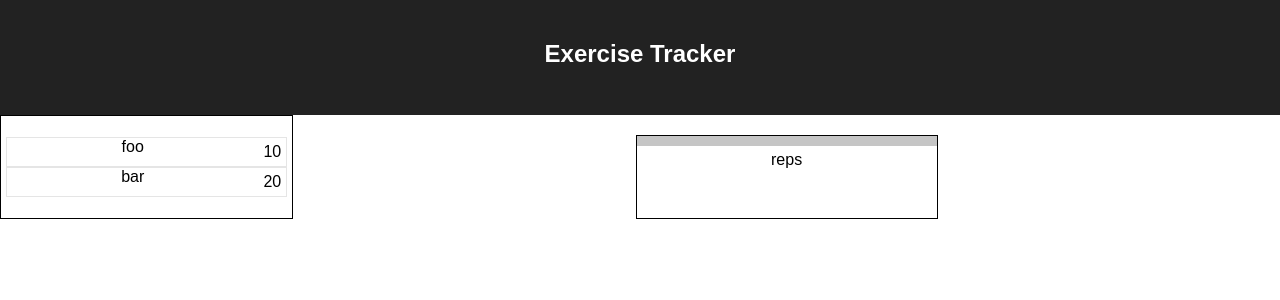
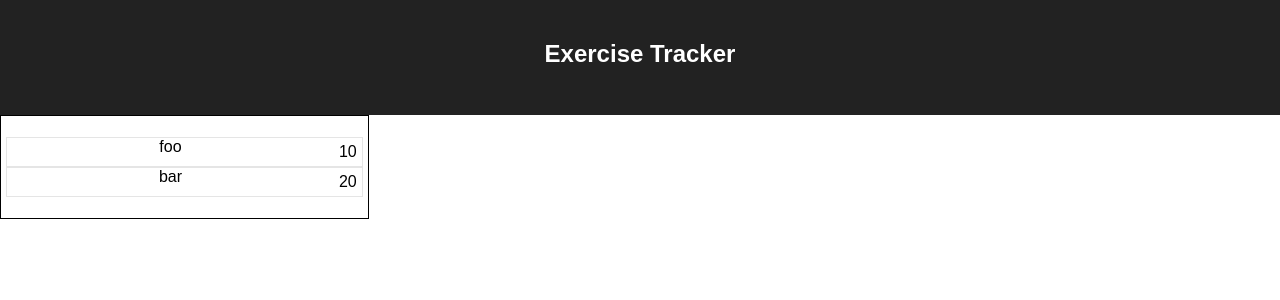
Before and after one commit to randomout/xrcz, a React (Create React App) app: page / in a window 1280 px wide. Shown: the top 300 px of the page. Built offline with nearby package versions, Linux system fonts and the light colour scheme.

Commit message:
more selection tweaking

```diff
--- a/src/App.js
+++ b/src/App.js
@@ -1,7 +1,11 @@
 import React, { Component } from 'react';
+
+import { connect } from 'react-redux';
 
 import ExerciseHistory from './ExerciseHistory';
 import ExerciseView from './ExerciseView';
+
+
 
 import './App.css';
 
@@ -15,7 +19,7 @@ class App extends Component {
         <div className="App-view">
           <ExerciseHistory />
           <div className="App-details">
-            <ExerciseView />
+            {this.props.selected !== null ? <ExerciseView /> : ''}
           </div>
         </div>
       </div>
@@ -23,4 +27,10 @@ class App extends Component {
   }
 }
 
-export default App;
+var mapStateToProps = state => {
+  return {
+    selected: state.selected
+  };
+};
+
+export default connect(mapStateToProps)(App);
--- a/src/ExerciseView.js
+++ b/src/ExerciseView.js
@@ -7,14 +7,14 @@ const ExerciseView = ({selected}) => (
   <div className="exercise-view">
     <div className="exercise-header">
       <div className="exercise-name">
-        {selected !== null ? selected.name : ''}
+        {selected.name}
       </div>
       <div className="exercise-date">
-        {selected !== null ? selected.date : ''}
+        {selected.date}
       </div>
     </div>
     <div className="exercise-amount">
-      {selected != null ? selected.amount : ''} reps
+      {selected.amount}
     </div>
   </div>
 );
```
